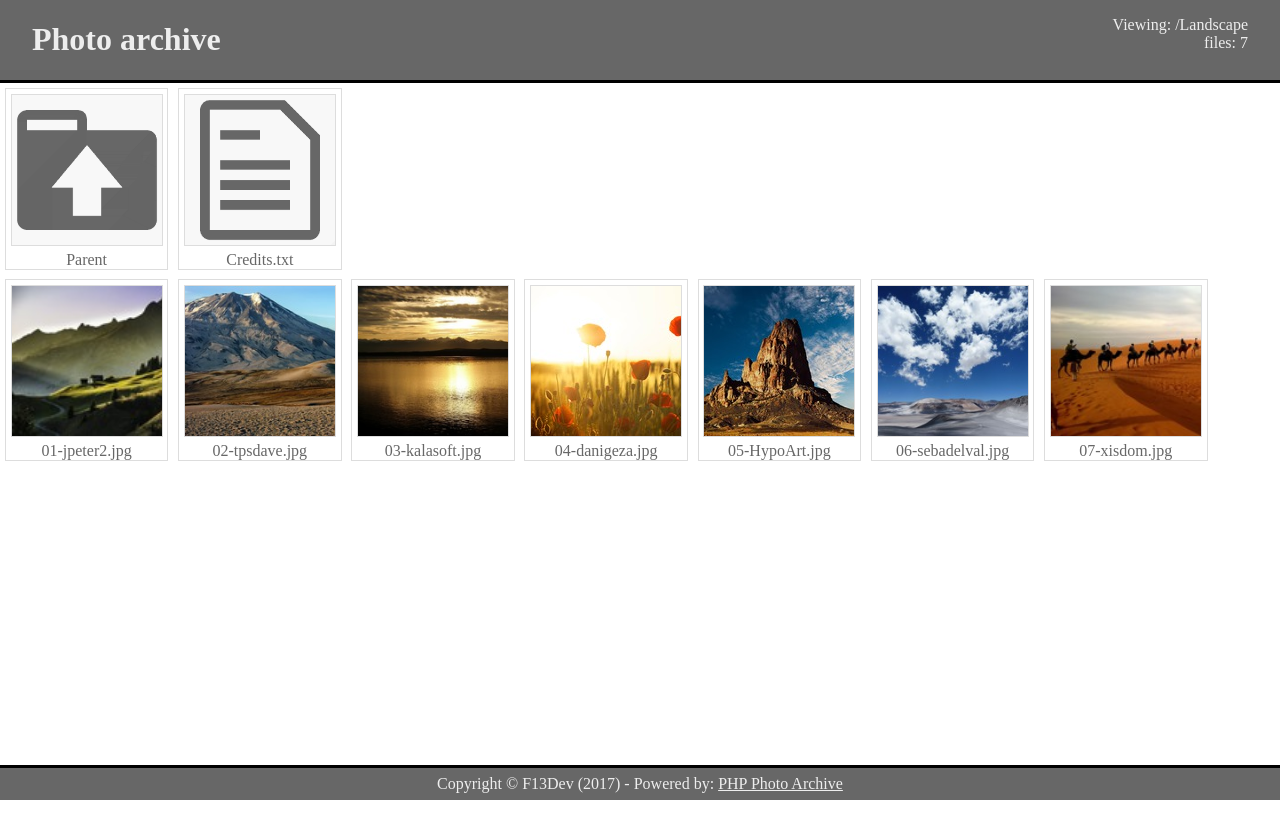
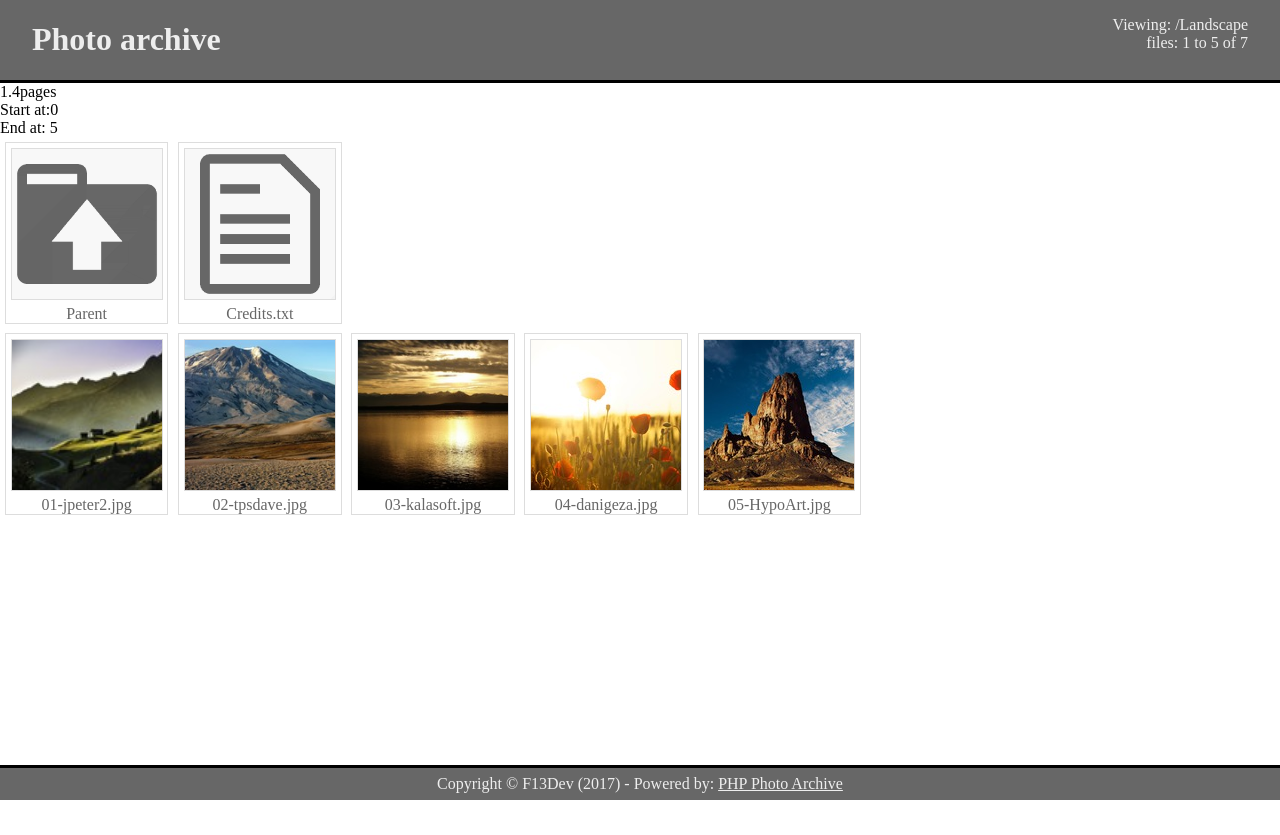
Before and after one commit to f13dev/PHP-Photo-Archive, a PHP site: page /index.php?dir=Landscape in a window 1280 px wide. Before the commit the page ends 800 px from the top, so only its background shows below. Run offline with PHP 8.4, Linux system fonts and the light colour scheme; some libraries are stand-ins or nearby versions.

Commit message:
Start of pagination

```diff
--- a/inc/settings.php
+++ b/inc/settings.php
@@ -27,15 +27,13 @@ define('ARCHIVE_THUMBS', 'archive/thumbs/');
  * On load rules
  */
 define('CREATE_THUMBS_ON_LOAD', true); // Can create excessively slow page loads on new galleries
-define('DECLUTTER_THUMBS_ON_LOAD', false); // Can create slow page loading times with little benefit, best via cron
-define('CREATE_NULL_INDEX_ON_LOAD', true);
 
 /**
  * Pagination
  */
-define('FILES_PER_PAGE', 50); // Does not include navigation items
+define('FILES_PER_PAGE', 5); // Does not include navigation items
 
 /**
  * Cron log file name
  */
-define('CRON_LOG', 'cron.log');
+define('CRON_LOG', 'cron.log'); // The name of the log file
--- a/index.php
+++ b/index.php
@@ -6,6 +6,8 @@ require_once('inc/class/fileUtility.class.php');
 
 // Get the dir to view
 if (isset($_GET['dir'])) { $dir = $_GET['dir']; } else { $dir = ''; }
+// Get the page to view
+if (isset($_GET['page']) && ctype_digit($_GET['page'])) { $page = $_GET['page']; } else { $page = 1; }
 
 try
 {
@@ -19,6 +21,21 @@ catch (Exception $e)
 
 $fileUtility = new FileUtility();
 
+$fileCount = $theDir->getFileCount();
+
+if ($fileCount > FILES_PER_PAGE) {
+  if ($page > 1)
+  {
+    echo 'Back a page';
+  }
+  echo $fileCount/FILES_PER_PAGE . 'pages';
+}
+
+$start = $page * FILES_PER_PAGE - FILES_PER_PAGE  ;
+echo '<br /> Start at:' . $start;
+$end = $page * FILES_PER_PAGE;
+if ($end > $fileCount) { $end = $fileCount - 1; }
+echo '<br /> End at: ' . $end;
 // Check if the dir exists
 ?>
 <!DOCTYPE html>
@@ -41,7 +58,7 @@ $fileUtility = new FileUtility();
     <h1>Photo archive</h1>
     <div class="right">
       Viewing: /<?php echo $dir ?><br />
-      files: <?php echo $theDir->getFileCount(); ?>
+      files: <?php echo ($start + 1) . ' to ' . $end . ' of ' . $fileCount; ?>
     </div>
   </header>
   <main>
@@ -103,7 +120,8 @@ $fileUtility = new FileUtility();
         }
       }
 
-      foreach ($theDir->getFiles() as $key => $value)
+
+      foreach (array_slice($theDir->getFiles(), $start, $end) as $key => $value)
       {
         $ext = $fileUtility->getExtension($value);
         if ($ext == 'jpg' || $ext == 'jpeg' || $ext == 'png' || $ext == 'gif' || $ext == 'tiff')
```
